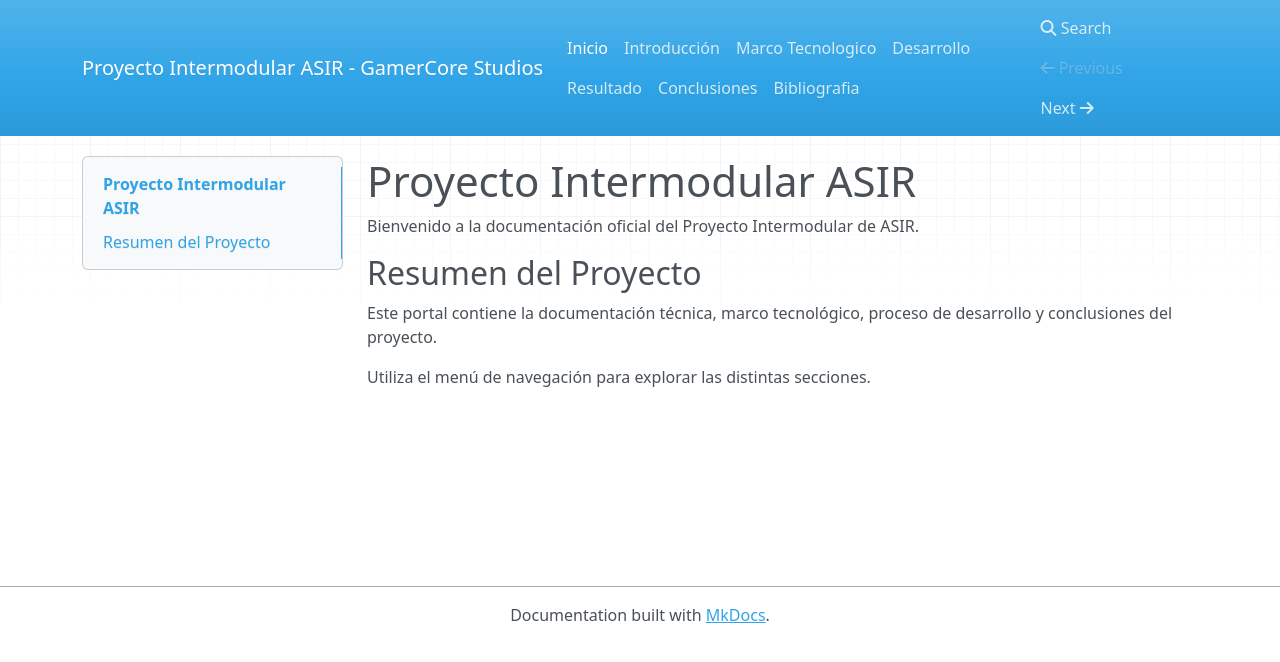
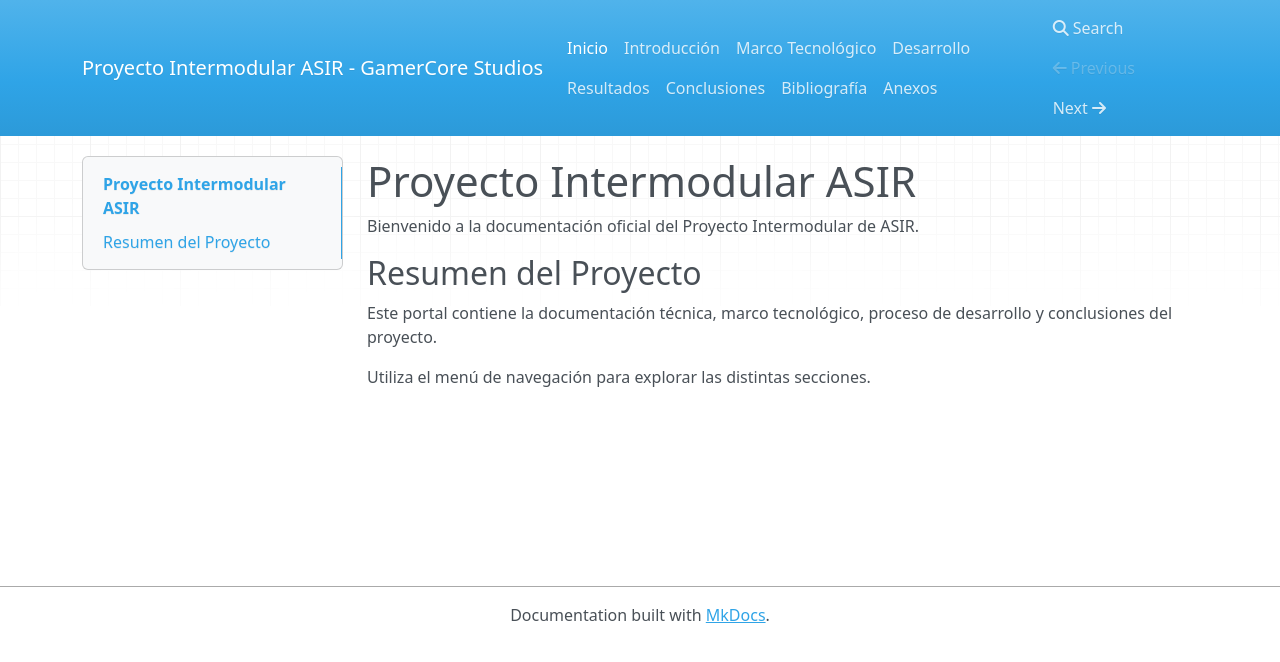
Before and after one commit to LuisEricMartin/Proyecto-Intermodular-ASIR, an MkDocs documentation site: the page built from docs/index.md, in a window 1280 px wide. Shown: the top 662 px of the page. Built offline with MkDocs 1.6.1, drawn with Linux system fonts in a browser that asks for light colours; nearby versions of some CDN libraries.

Commit message:
Fix typos in mkdocs.yml navigation labels

```diff
--- a/mkdocs.yml
+++ b/mkdocs.yml
@@ -3,8 +3,9 @@ site_name: Proyecto Intermodular ASIR - GamerCore Studios
 nav:
   - Inicio: index.md
   - Introducción: 01_introduccion.md
-  - Marco Tecnologico: 02_marco_tecnologico.md
+  - Marco Tecnológico: 02_marco_tecnologico.md
   - Desarrollo: 03_desarrollo.md
-  - Resultado: 04_resultados.md
+  - Resultados: 04_resultados.md
   - Conclusiones: 05_conclusiones.md
-  - Bibliografia: 06_bibliografia.md
+  - Bibliografía: 06_bibliografia.md
+  - Anexos: 07_anexos.md
```
